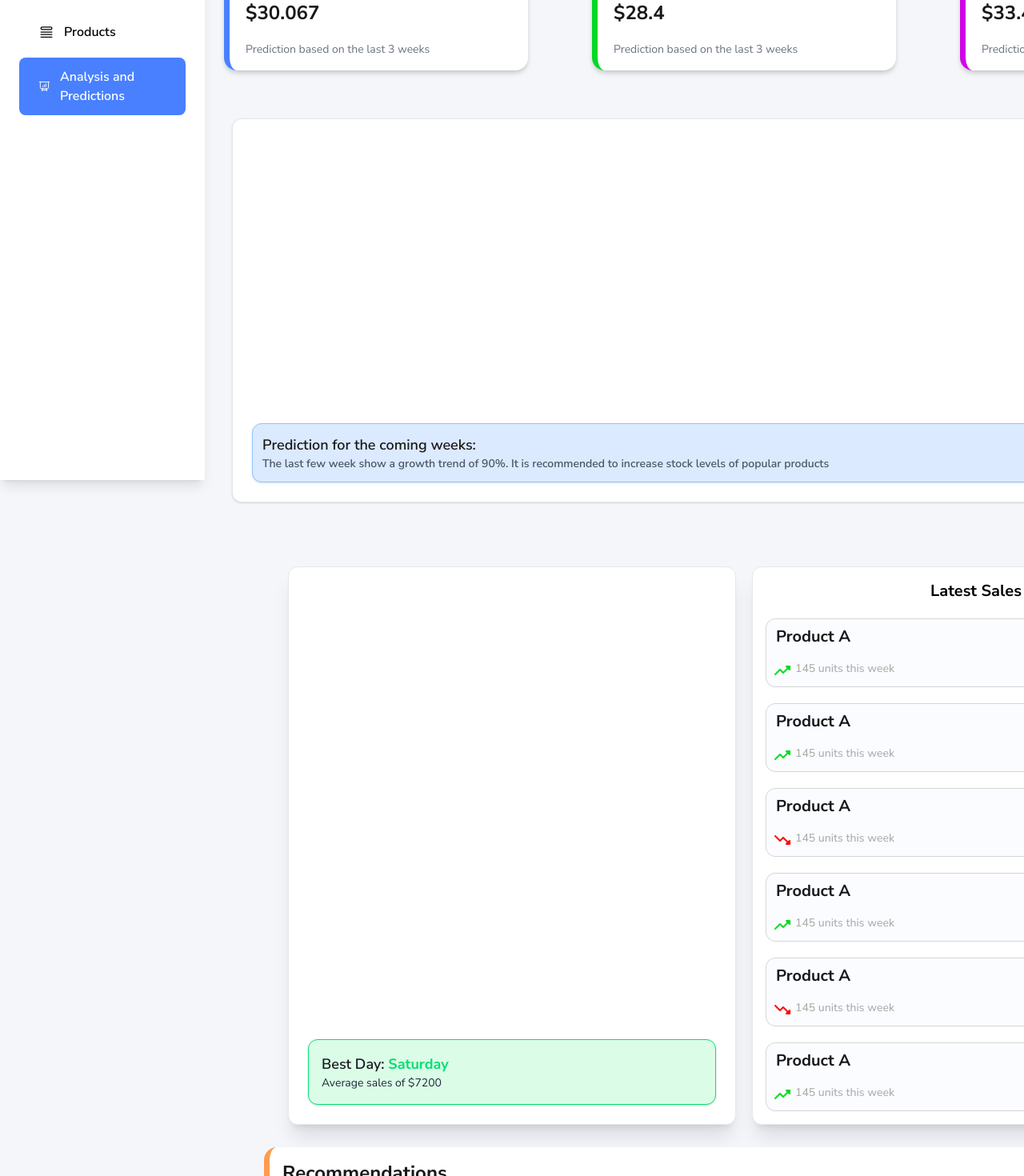
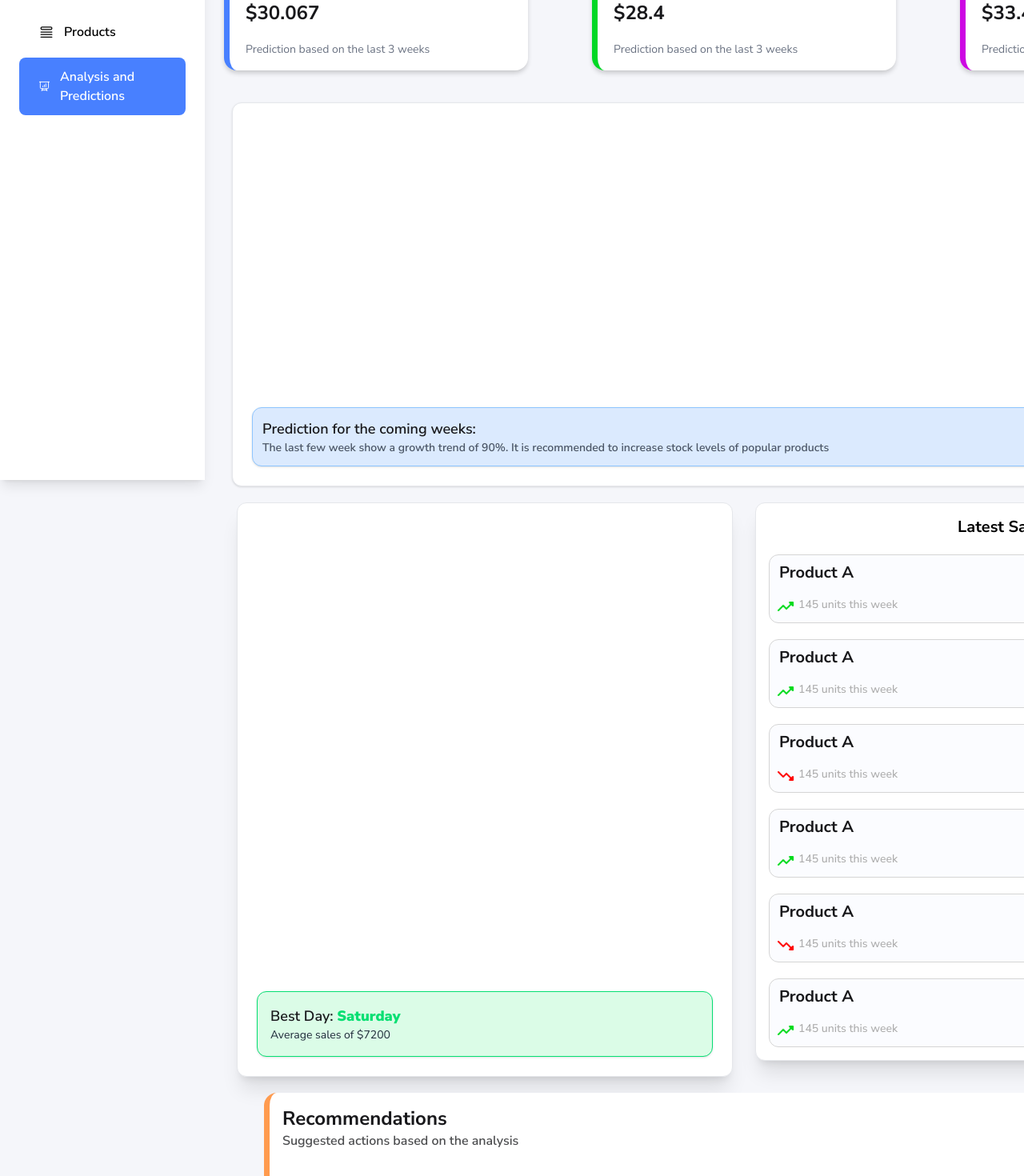
Before and after one commit to IntegrativeProject/SalesScope-Frontend, a Next.js app: page /analysisandpredictions in a window 1280 px wide. Shown: the part 200-1670 px from the top of the page at 80% size. Built offline with nearby package versions, Linux system fonts and the light colour scheme.

Commit message:
sezes to pages fixed

```diff
--- a/src/app/(dashboard)/analysisandpredictions/page.tsx
+++ b/src/app/(dashboard)/analysisandpredictions/page.tsx
@@ -28,15 +28,17 @@ export default function page() {
           borderColor="border-[#CD07E3]"
         />
       </div>
-      <div className="mt-10 mb-5 flex justify-center">
-        <PredictionCard/>
+      <div className="mt-10  flex justify-center">
+        <PredictionCard />
       </div>
-      <div className="flex justify-center gap-5 mt-10">
+      <div>
+      <div className="flex justify-center gap-7 mt-5">
         <BestDayCard average={7200} day="Saturday" />
         <StatisticsCard />
       </div>
-      <div className="flex justify-center mt-2">
+      <div className="flex justify-center mt-5">
         <RecommendationsCard />
+      </div>
       </div>
     </div>
   );
--- a/src/components/ui/BestDayCard.tsx
+++ b/src/components/ui/BestDayCard.tsx
@@ -5,10 +5,10 @@ type Props = {
 
 export default function BestDayCard({ average, day }: Props) {
   return (
-    <section className="bg-white mt-5 mb-5 w-140 h-auto rounded-xl p-6 shadow-xl border border-gray-200 flex flex-col justify-end">
+    <section className="bg-white   w-155 h-auto rounded-xl p-6 shadow-xl border border-gray-200 flex flex-col justify-end">
       <article className="p-4 bg-green-100 rounded-xl shadow border border-green-400">
-        <h2 className="text-lg font-semibold ">
-          Best Day: <strong className="text-green-400 font-bold">{day}</strong>
+        <h2 className="text-lg font-semibold">
+          Best Day: <strong className="text-green-400">{day}</strong>
         </h2>
         <p className="text-sm text-gray-800">Average sales of ${average}</p>
       </article>
--- a/src/components/ui/PredictionCard.tsx
+++ b/src/components/ui/PredictionCard.tsx
@@ -1,7 +1,7 @@
 
   export default function PredictionCard() {
     return (
-      <section className="bg-white mt-5 mb-5 w-320 h-120 rounded-xl p-6 shadow-sm border border-gray-200 flex flex-col justify-end ">
+      <section className="bg-white  w-320 h-120 rounded-xl p-6 shadow-sm border border-gray-200 flex flex-col justify-end ">
         <article className="p-3 bg-blue-100 rounded-xl shadow border border-blue-300">
           <h2 className="text-lg font-semibold">
             Prediction for the coming weeks:
--- a/src/components/ui/StatisticsCard.tsx
+++ b/src/components/ui/StatisticsCard.tsx
@@ -2,7 +2,7 @@ import React from "react";
 
 export default function StatisticsCard() {
   return (
-    <section className="bg-white w-140 mt-5 h-auto rounded-xl p-4 space-y-5 shadow-xl border border-gray-200 mb-5">
+    <section className="bg-white w-155  h-auto rounded-xl p-4 space-y-5 shadow-xl border border-gray-200 mb-5">
       <h1 className="text-center text-xl font-bold text-black">Latest Sales</h1>
 
       <article className="bg-[#FBFCFF] flex  h-auto border border-[#D5D5D5] rounded-xl p-2">
```
